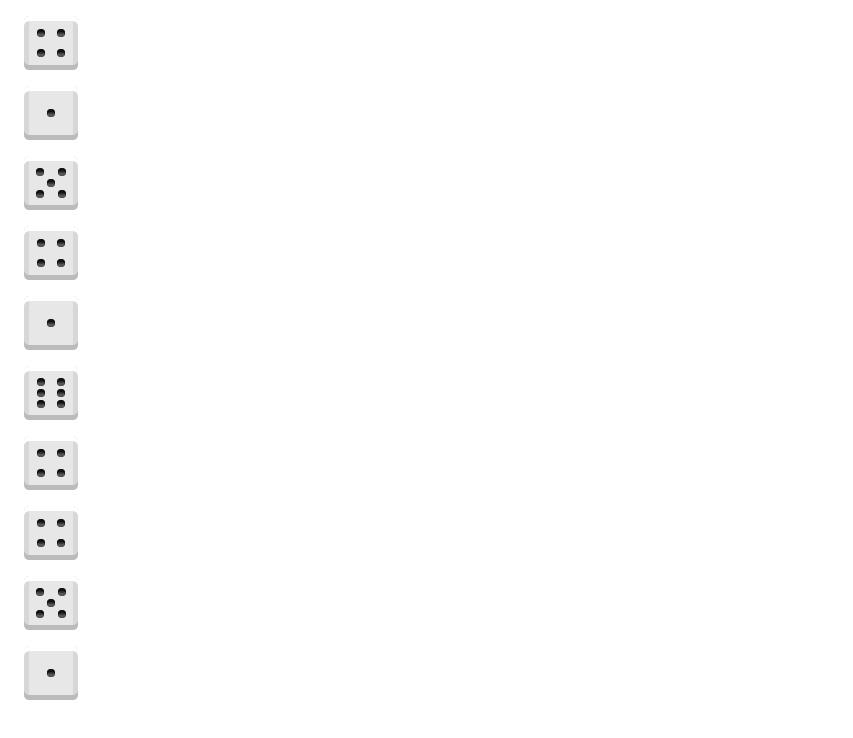
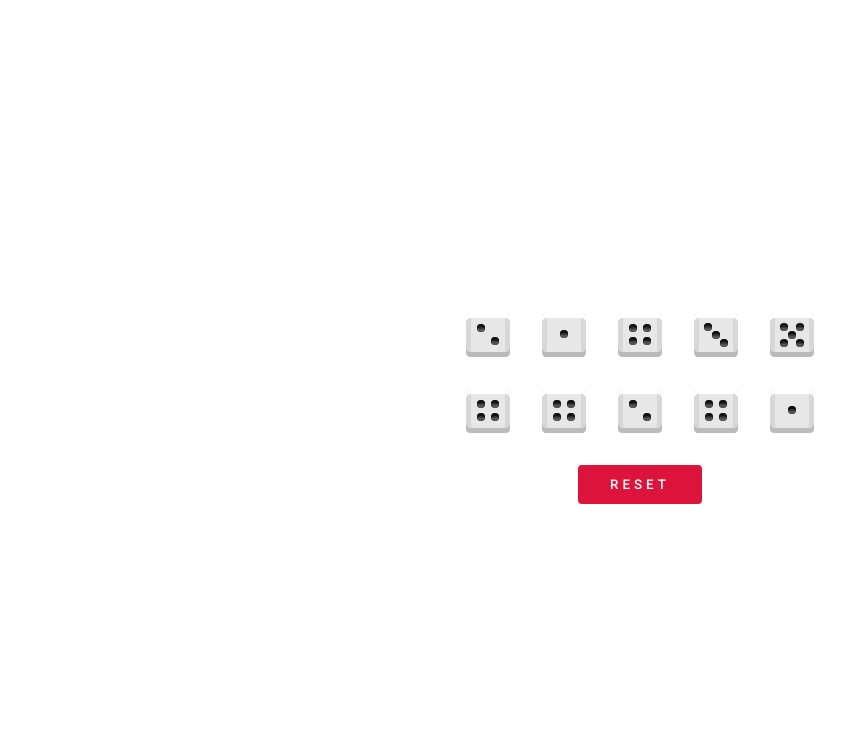
Before and after one commit to agahebeye/Dicee, a React (Vite) app: page / in a window 1280 px wide. Shown: the top 738 px of the page, without its empty margins (0-853 px from the left). Built offline with nearby package versions, Linux system fonts and the light colour scheme.

Commit message:
reset dice button

```diff
--- a/src/components/Application.tsx
+++ b/src/components/Application.tsx
@@ -1,15 +1,41 @@
+import React from "react";
 import { Die } from "./Die";
 
 export function Application() {
-  const dice = Array.from({ length: 10 }, (_, key) => ({
-    key,
-    value: Math.floor(Math.random() * 6),
-    held: false,
-  }));
+  const randomValue = () => Math.floor(Math.random() * 6);
+  const randomKey = () => Math.random().toString(36).substring(2, 9);
 
-  const diceElements = dice.map((die) => (
-    <Die key={die.key} value={die.value + 1} />
-  ));
+  const [dice, setDice] = React.useState(() =>
+    Array.from({ length: 10 }, () => ({
+      key: randomKey(),
+      value: randomValue(),
+      held: false,
+    }))
+  );
 
-  return <div className="App">{diceElements}</div>;
+  const diceElements = (
+    <div className="dice">
+      {dice.map((die) => (
+        <Die key={die.key} value={die.value + 1} />
+      ))}
+    </div>
+  );
+
+  return (
+    <div className="application">
+      <div>
+        {diceElements}
+        <button onClick={resetDice} className="button-reset">reset</button>
+      </div>
+    </div>
+  );
+
+  function resetDice() {
+    setDice((prevDice) => {
+      return prevDice.map((die) => ({
+        ...die,
+        value: randomValue(),
+      }));
+    });
+  }
 }
--- a/src/components/Die.tsx
+++ b/src/components/Die.tsx
@@ -8,7 +8,7 @@ export function Die(props: DiePropsType) {
   return (
     <div className={classes.face}>
       {Array.from({ length: props.value }, (_, i) => {
-        return <div className={classes.pip}></div>;
+        return <div key={i} className={classes.pip}></div>;
       })}
     </div>
   );
--- /dev/null
+++ b/src/index.css
@@ -0,0 +1,42 @@
+* {
+  box-sizing: border-box;
+  margin: 0;
+  padding: 0;
+  appearance: none;
+}
+
+body {
+    font-family: "Roboto", sans-serif;
+}
+
+button {
+    border: 0;
+    background-color: transparent;
+}
+
+
+.application {
+  display: flex;
+  justify-content: center;
+  align-items: center;
+  height: 100vh;
+}
+.dice {
+  display: grid;
+  grid-template-columns: repeat(5, 1fr);
+}
+
+.button-reset {
+    font-family: "Roboto", sans-serif;
+    background-color: crimson;
+    color: white;
+    padding: .75rem 2rem;
+    border-radius: .25rem;
+    display: table;
+    margin: auto;
+    margin-top: 1rem;
+    text-transform: uppercase;
+    letter-spacing: .25rem;
+    font-weight: 500;
+    cursor: pointer;
+}
--- a/src/index.tsx
+++ b/src/index.tsx
@@ -1,6 +1,7 @@
-import React from "react";
 import ReactDOM from "react-dom/client";
 import { Application } from "~/components/Application";
+
+import './index.css'
 
 const root = ReactDOM.createRoot(
   document.getElementById("root") as HTMLElement
--- a/src/styles/die.module.css
+++ b/src/styles/die.module.css
@@ -8,8 +8,8 @@
   flex: 0 0 auto;
   margin: 16px;
   padding: 10px;
-  width: 34px;
-  height: 34px;
+  width: 44px;
+  height: 44px;
 
   background-color: #e7e7e7;
   box-shadow: inset 0 5px white, inset 0 -5px #bbb, inset 5px 0 #d7d7d7,
```
